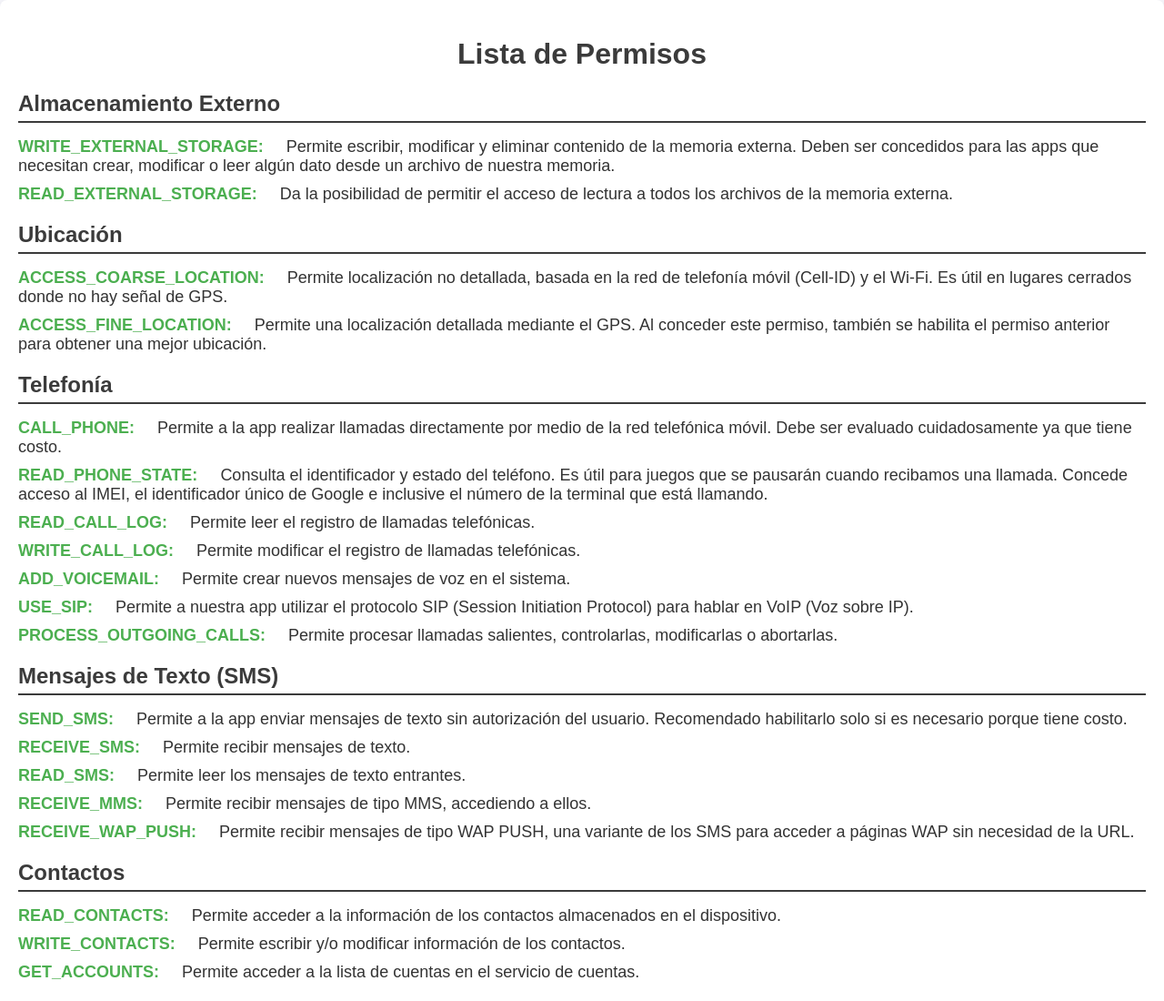
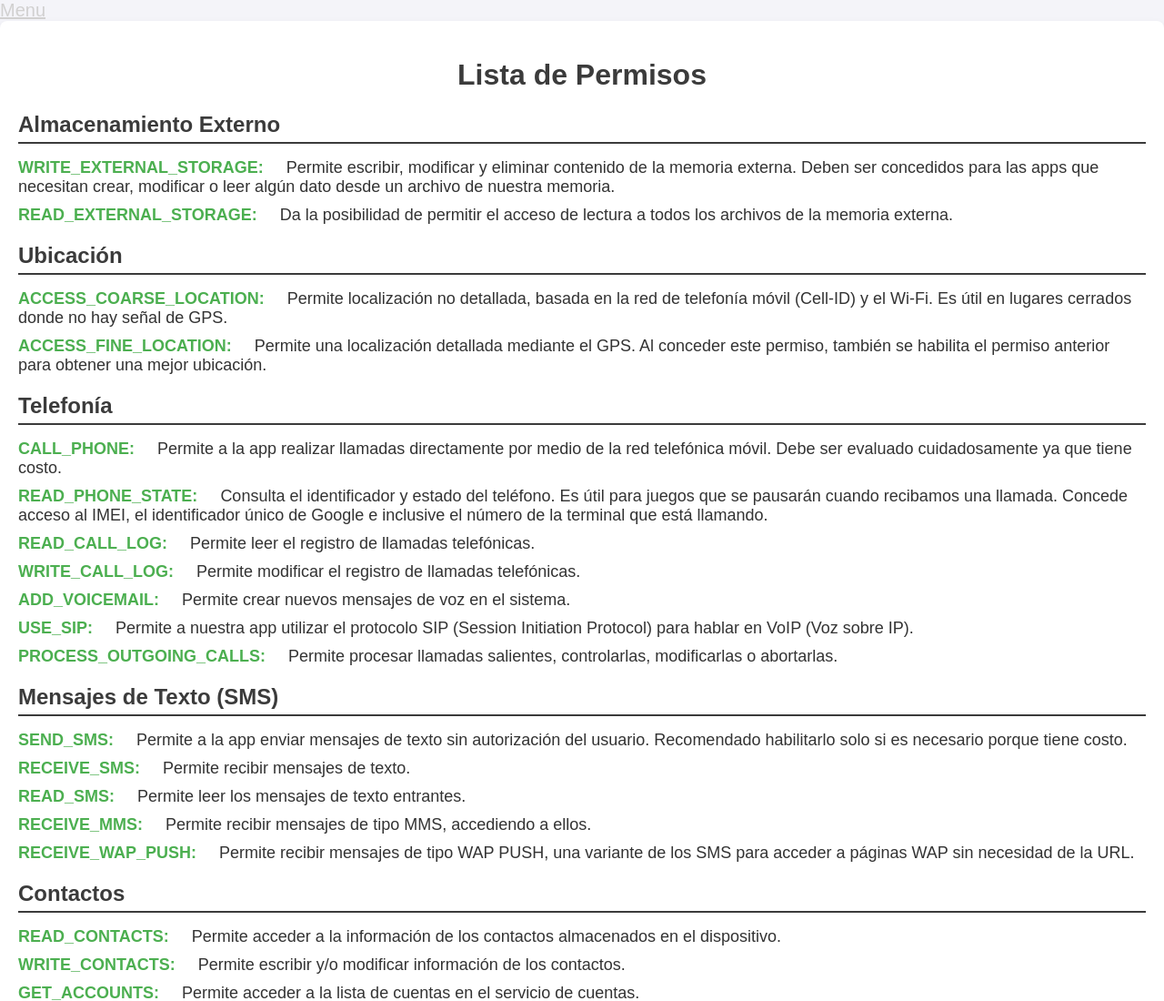
Before and after one commit to Leonel1022/permisos-android, a plain HTML site: page index.html in a window 1280 px wide. Shown: the top 1100 px of the page at 91% size. Drawn offline with Linux system fonts and the light colour scheme.

Commit message:
Update index.html

```diff
--- a/index.html
+++ b/index.html
@@ -53,7 +53,21 @@
                 font-size: 1.2em;
             }
         }
+        .menu a{
+            text-decoration: none;
+            color: #ffffff;
+            font-size: 20px;
+        }
+
+        .menu a:hover {
+            text-decoration:underline;
+            color: #d1d0d0;
+            font-size: 20px;
+        }
     </style>
+        <div class="menu">
+         <a href="https://leonel1022.github.io/Leonel1022/">Menu</a>
+       </div>
 </head>
 <body>
 
```
